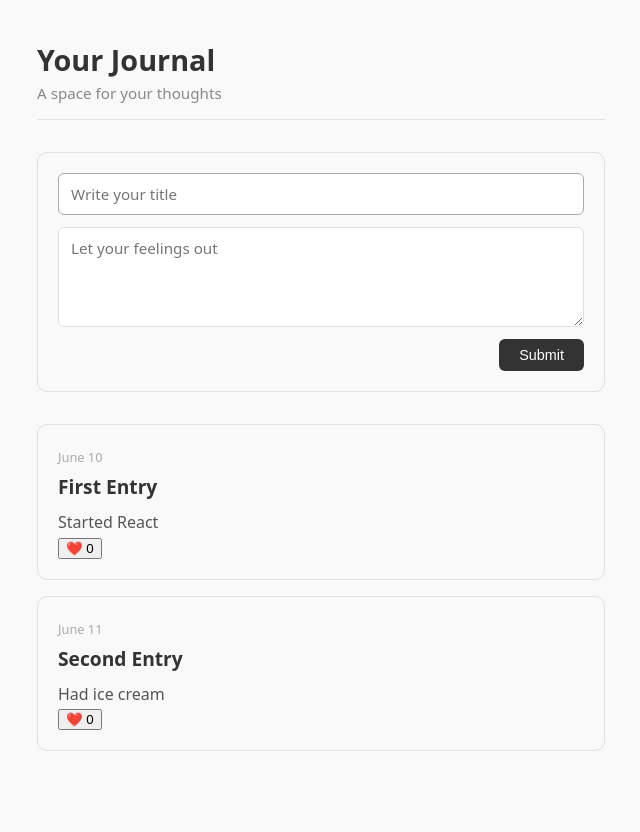
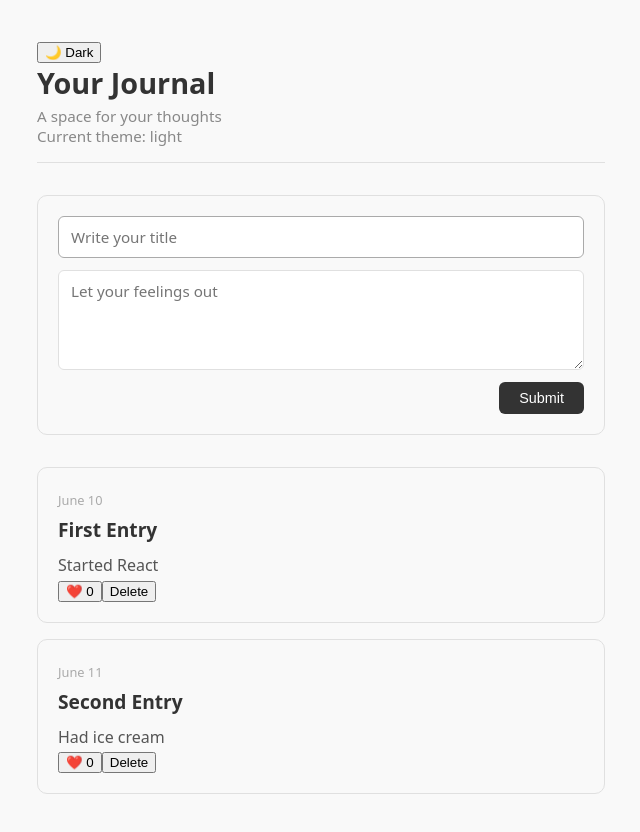
Before and after one commit to Srusti118/JournalApp, a React (Vite) app: page / in a window 1280 px wide. Shown: the top 832 px of the page, without its empty margins (319-959 px from the left). Before the commit the page ends 807 px from the top, so only its background shows below. Built offline with nearby package versions, Linux system fonts and the light colour scheme.

Commit message:
useContext + notes

```diff
--- a/src/App.jsx
+++ b/src/App.jsx
@@ -2,7 +2,8 @@ import Header from "./components/Header";
 import JournalEntry from "./components/JournalEntry";
 import "./App.css";
 import EntryForm from "./components/EntryForm";
-import { useEffect, useReducer } from "react";
+import { useEffect, useReducer , useContext, useState } from "react";
+import { ThemeContext } from "./ThemeContext";
 
 const reducer = (state, action) => {
     switch (action.type) {
@@ -39,20 +40,33 @@ const App = () => {
             payload: newEntry,
         });
     };
+    const deleteEntry = (id) => {
+        dispatch({
+            type: "DELETE_ENTRY",
+            payload: id,
+        });
+    };
+
+
 
     useEffect(() => {
         document.title = `My Journal (${entries.length} entries)`;
     }, [entries]);
 
+    const [theme , setTheme] = useState("light");
     return (
+        <ThemeContext.Provider value={theme}>
         <div className="app">
-            <Header />
-            <EntryForm onAddEntry={addEntry} />
-
-            {entries.map((entry) => (
-                <JournalEntry key={entry.id} {...entry} />
-            ))}
+             <button onClick={() => setTheme(theme === "light" ? "dark" : "light")}>
+        {theme === "light" ? "🌙 Dark" : "☀️ Light"}
+      </button>
+      <Header />
+      <EntryForm onAddEntry={addEntry} />
+      {entries.map((entry) => (
+        <JournalEntry key={entry.id} {...entry} onDelete={deleteEntry} />
+      ))}
         </div>
+        </ThemeContext.Provider>
     );
 };
 
--- /dev/null
+++ b/src/ThemeContext.js
@@ -0,0 +1,2 @@
+import { createContext} from "react";
+export const ThemeContext = createContext();
--- a/src/components/Header.jsx
+++ b/src/components/Header.jsx
@@ -1,8 +1,14 @@
+import { useContext } from "react"
+import { ThemeContext } from "../ThemeContext"
+
 function Header() {
+  const theme = useContext(ThemeContext)  // ← call it here, store in variable
+
   return (
     <header className="header">
       <h1>Your Journal</h1>
       <p>A space for your thoughts</p>
+      <p>Current theme: {theme}</p>
     </header>
   )
 }
--- a/src/components/JournalEntry.jsx
+++ b/src/components/JournalEntry.jsx
@@ -1,6 +1,6 @@
 import {useState} from 'react'
 
-function JournalEntry({title,date,body}) {
+function JournalEntry({id, title, date, body, onDelete}) {
 
   const[count , setCount] = useState(0);
 
@@ -16,6 +16,7 @@ function JournalEntry({title,date,body}) {
       <p className="entry-body">{body}</p>
       <button onClick={handleLike}> ❤️ {count} </button>
       {count>0 && <p>Liked!</p>}
+       <button onClick={() => onDelete(id)}>Delete</button>
     </div>
   )
 
```
Also changed, not shown: 2 other files (tests, documents, lock files or other folders).
